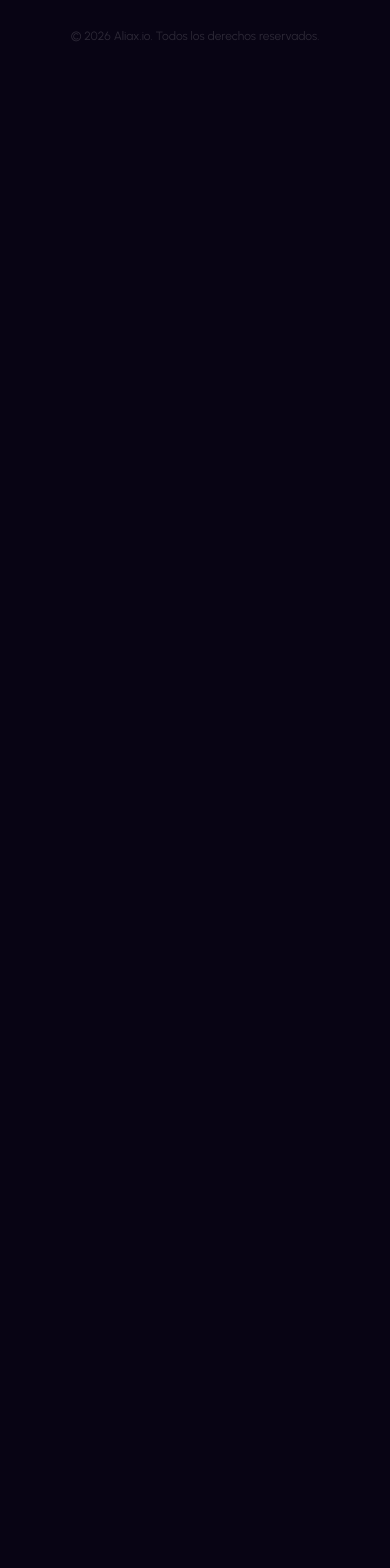
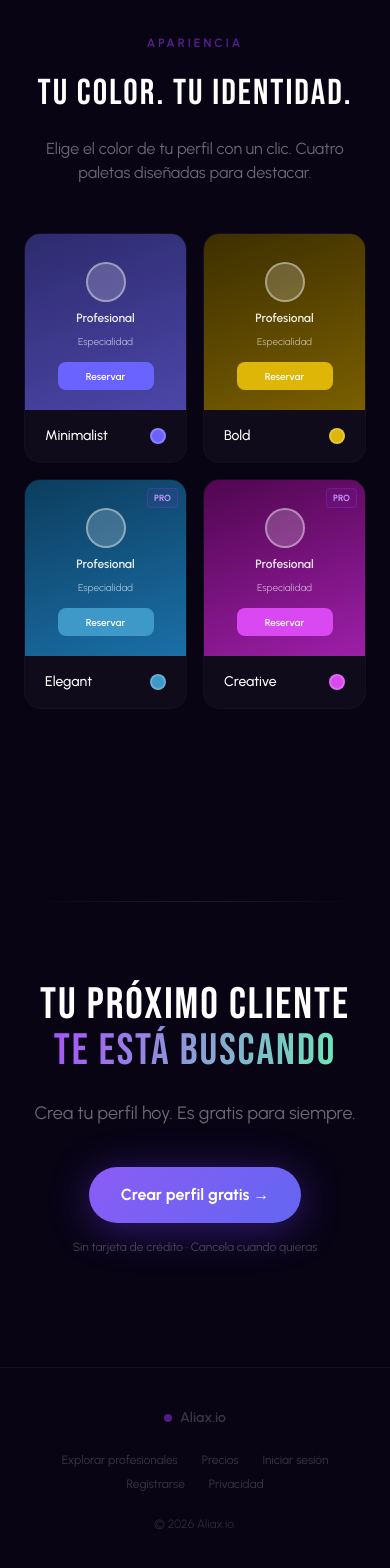
Before and after one commit to zampaioo9-lang/aura, a React (Vite) app in the folder frontend/: page / in a window 390 px wide. Shown: the part 6556-8124 px from the top of the page. Before the commit the page ends 6632 px from the top, so only its background shows below. Built offline with nearby package versions, Linux system fonts and the light colour scheme; no server answers.

Commit message:
feat(landing): templates con badge Pro, CTA final y footer completo

```diff
--- a/frontend/src/pages/Landing.tsx
+++ b/frontend/src/pages/Landing.tsx
@@ -730,12 +730,107 @@ export default function Landing() {
         </div>
       </section>
 
-      {/* ─── PLACEHOLDER SECTIONS — se completan en tasks siguientes ─── */}
-      <div className="h-10" />
+      {/* ─── 8. Templates ─── */}
+      <section className="relative z-10 max-w-6xl mx-auto px-6 py-20">
+        <div className="text-center mb-12">
+          <p className="text-xs uppercase tracking-[0.25em] text-amber-glow/60 font-semibold mb-4">Apariencia</p>
+          <h2
+            className="text-white mb-4"
+            style={{ fontFamily: 'Bebas Neue, sans-serif', fontSize: 'clamp(36px, 5vw, 52px)', letterSpacing: '2px' }}
+          >
+            TU COLOR. TU IDENTIDAD.
+          </h2>
+          <p className="text-white/40 max-w-md mx-auto">
+            Elige el color de tu perfil con un clic. Cuatro paletas diseñadas para destacar.
+          </p>
+        </div>
 
-      {/* ─── 10. Footer (mínimo temporal) ─── */}
-      <footer className="relative z-10 border-t border-white/5 py-8 px-6 text-center">
-        <p className="text-xs text-white/15">&copy; {new Date().getFullYear()} Aliax.io. Todos los derechos reservados.</p>
+        <div className="grid grid-cols-2 lg:grid-cols-4 gap-4">
+          {[
+            { name: 'Minimalist', gradient: 'linear-gradient(160deg,#2d2b6e,#4c46a8)', accent: 'rgb(107,99,255)', pro: false },
+            { name: 'Bold', gradient: 'linear-gradient(160deg,#3d2f00,#7a5f00)', accent: 'rgb(222,182,7)', pro: false },
+            { name: 'Elegant', gradient: 'linear-gradient(160deg,#0c3d5e,#1b6fa8)', accent: 'rgb(62,153,201)', pro: true },
+            { name: 'Creative', gradient: 'linear-gradient(160deg,#500650,#9d1fa8)', accent: 'rgb(217,72,240)', pro: true },
+          ].map(t => (
+            <div key={t.name} className="group rounded-2xl border border-white/[0.05] overflow-hidden hover:border-white/15 transition-all duration-500 hover:-translate-y-1 relative">
+              {t.pro && (
+                <div className="absolute top-2 right-2 z-10 px-1.5 py-0.5 rounded text-[9px] font-bold text-amber-soft bg-amber-wash border border-amber-glow/30">
+                  PRO
+                </div>
+              )}
+              <div style={{ background: t.gradient }} className="p-5 h-44 flex flex-col items-center justify-between">
+                <div className="flex flex-col items-center gap-2 pt-2">
+                  <div className="w-10 h-10 rounded-full bg-white/20 border-2 border-white/40" />
+                  <div className="text-white text-xs font-semibold opacity-90">Profesional</div>
+                  <div className="text-white/60 text-[10px]">Especialidad</div>
+                </div>
+                <div className="h-7 w-24 rounded-lg text-white text-[10px] font-semibold flex items-center justify-center" style={{ background: t.accent }}>
+                  Reservar
+                </div>
+              </div>
+              <div className="bg-white/[0.03] px-5 py-4 flex items-center justify-between">
+                <div className="text-white text-sm font-medium" style={{ fontFamily: 'Urbanist, sans-serif' }}>{t.name}</div>
+                <div className="w-4 h-4 rounded-full border-2 border-white/20" style={{ background: t.accent }} />
+              </div>
+            </div>
+          ))}
+        </div>
+      </section>
+
+      {/* ─── 9. CTA Final ─── */}
+      <section className="relative z-10 py-28">
+        <div className="max-w-5xl mx-auto px-6">
+          <div className="h-px bg-gradient-to-r from-transparent via-white/10 to-transparent mb-20" />
+        </div>
+        <div className="max-w-3xl mx-auto px-6 text-center">
+          <div className="relative">
+            <div className="hidden sm:block absolute inset-0 -top-20 mx-auto w-96 h-96 rounded-full pointer-events-none"
+              style={{ background: 'radial-gradient(circle, rgba(147,51,234,0.08) 0%, transparent 70%)' }} />
+            <h2
+              className="relative text-white mb-6"
+              style={{ fontFamily: 'Bebas Neue, sans-serif', fontSize: 'clamp(44px, 6vw, 68px)', letterSpacing: '2px', lineHeight: 1.05 }}
+            >
+              TU PRÓXIMO CLIENTE<br />
+              <span style={{ background: 'linear-gradient(95deg, #a855f7, #6ee7b7)', WebkitBackgroundClip: 'text', WebkitTextFillColor: 'transparent' }}>
+                TE ESTÁ BUSCANDO
+              </span>
+            </h2>
+            <p className="relative text-white/40 max-w-md mx-auto mb-10 text-lg">
+              Crea tu perfil hoy. Es gratis para siempre.
+            </p>
+            <Link
+              to="/register"
+              className="relative inline-flex items-center gap-2 px-8 py-4 text-white font-bold rounded-full transition-all hover:scale-105"
+              style={{
+                background: 'linear-gradient(135deg, #8b5cf6, #6366f1)',
+                boxShadow: '0 6px 40px rgba(99,51,234,0.45)',
+                fontFamily: 'Urbanist, sans-serif',
+                fontSize: '16px',
+              }}
+            >
+              Crear perfil gratis →
+            </Link>
+            <p className="relative mt-4 text-xs text-white/25">Sin tarjeta de crédito · Cancela cuando quieras</p>
+          </div>
+        </div>
+      </section>
+
+      {/* ─── 10. Footer ─── */}
+      <footer className="relative z-10 border-t border-white/[0.05]">
+        <div className="max-w-6xl mx-auto px-6 py-10 flex flex-col md:flex-row items-center justify-between gap-6">
+          <div className="flex items-center gap-2">
+            <div className="w-2 h-2 rounded-full bg-amber-glow/50" />
+            <span className="text-sm text-white/20 font-semibold" style={{ fontFamily: 'Urbanist, sans-serif' }}>Aliax.io</span>
+          </div>
+          <div className="flex flex-wrap justify-center gap-x-6 gap-y-2 text-xs text-white/20">
+            <Link to="/explorar" className="hover:text-white/50 transition-colors">Explorar profesionales</Link>
+            <Link to="/pricing" className="hover:text-white/50 transition-colors">Precios</Link>
+            <Link to="/login" className="hover:text-white/50 transition-colors">Iniciar sesión</Link>
+            <Link to="/register" className="hover:text-white/50 transition-colors">Registrarse</Link>
+            <Link to="/privacy" className="hover:text-white/50 transition-colors">Privacidad</Link>
+          </div>
+          <p className="text-xs text-white/15">&copy; {new Date().getFullYear()} Aliax.io.</p>
+        </div>
       </footer>
 
     </div>
```
